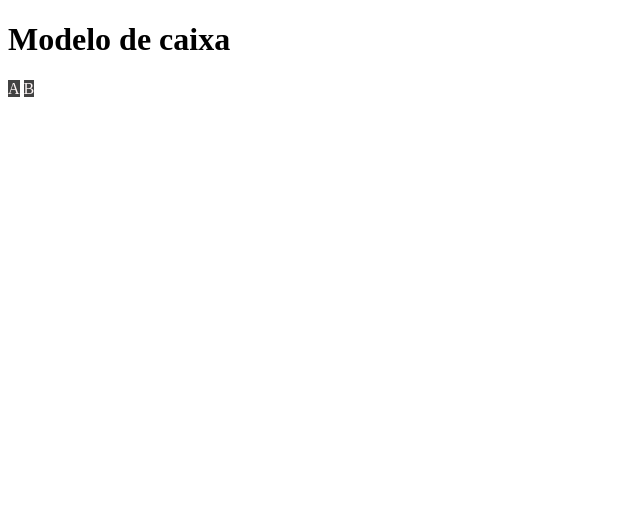
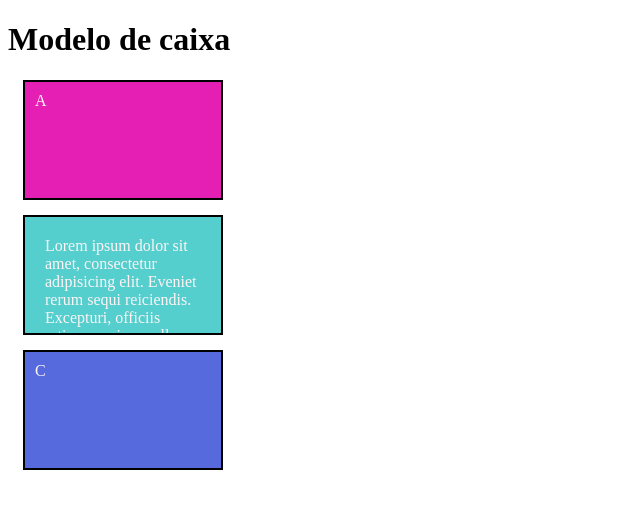
Before and after one commit to emanuellesilva/exem04, a plain HTML site: page boxmodel.html in a window 1280 px wide. Shown: the whole page, without its empty margins (0-640 px from the left). Drawn offline with Linux system fonts and the light colour scheme.

Commit message:
Altera espaçamento

```diff
--- a/boxmodel.html
+++ b/boxmodel.html
@@ -7,17 +7,11 @@
     <title>Modelo de caixa</title>
     <link href="estilos/box.css" rel="stylesheet" />
 </head>
-<style>
-    div{
-        background-color: hsl(0, 0%, 26%);
-        color: #fdf5f5;
-        display: inline;
-        width: 200px;
-    }
-</style>
+
 <body>
     <h1>Modelo de caixa</h1>
-    <div>A</div>
-    <div>B</div>
+    <div id="a">A</div>
+    <div id="b">Lorem ipsum dolor sit amet, consectetur adipisicing elit. Eveniet rerum sequi reiciendis. Excepturi, officiis ratione veniam nulla officia quis praesentium fugiat ad molestiae laudantium. Libero doloremque quidem necessitatibus officia doloribus.</div>
+    <div id="c">C</div>
 </body>
 </html>
--- a/estilos/box.css
+++ b/estilos/box.css
@@ -0,0 +1,25 @@
+div{
+    background-color: hsl(0, 0%, 26%);
+    color: #fdf5f5;
+    display: block;
+    width: 200px;
+    height: 120px;
+    overflow: auto;
+    padding: 10px;
+    border: solid  2px black;
+    margin: 15px;
+    box-sizing: border-box;
+    }
+
+    #a{
+        background-color: rgb(230, 31, 180);
+    }
+
+    #b{
+        background-color: rgb(85, 206, 206);
+        padding: 20px;
+    }
+
+    #c{
+        background-color: rgb(86, 106, 221);
+    }
```
